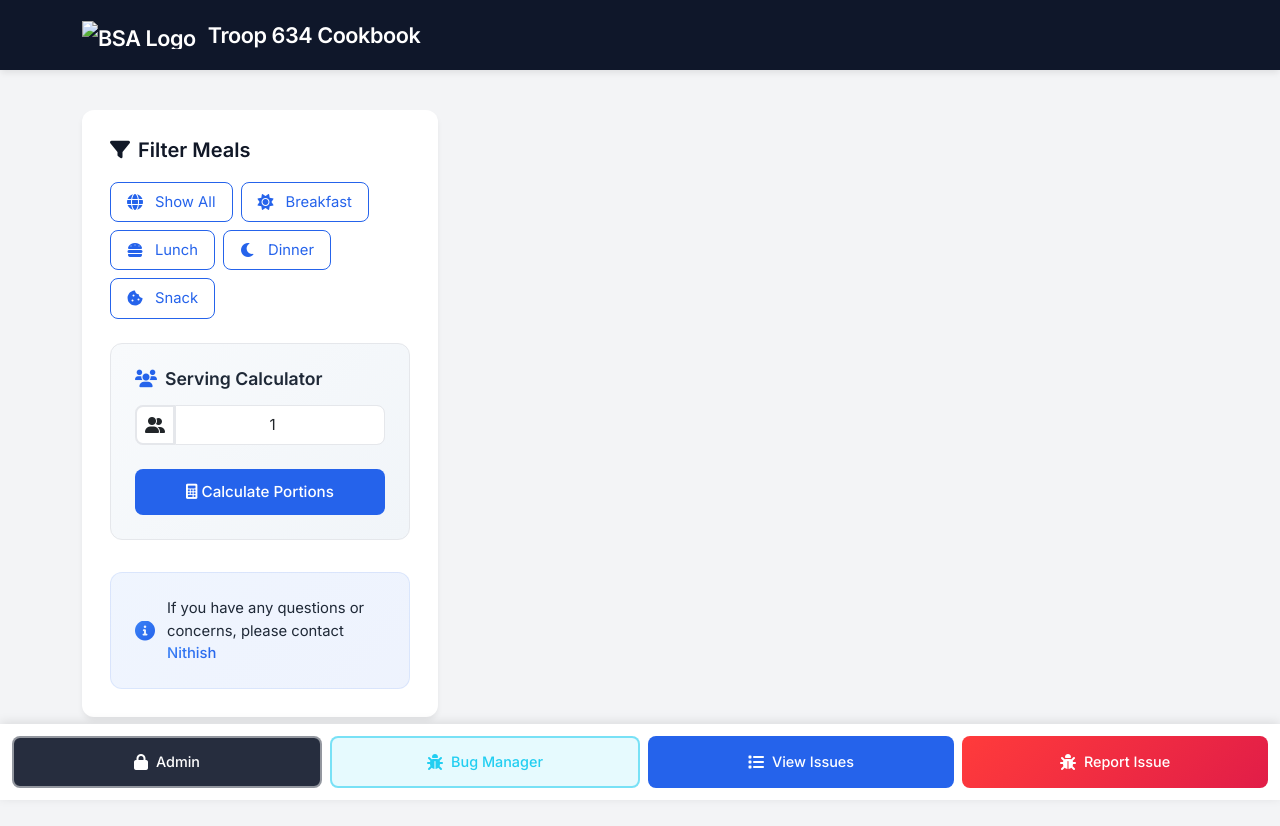
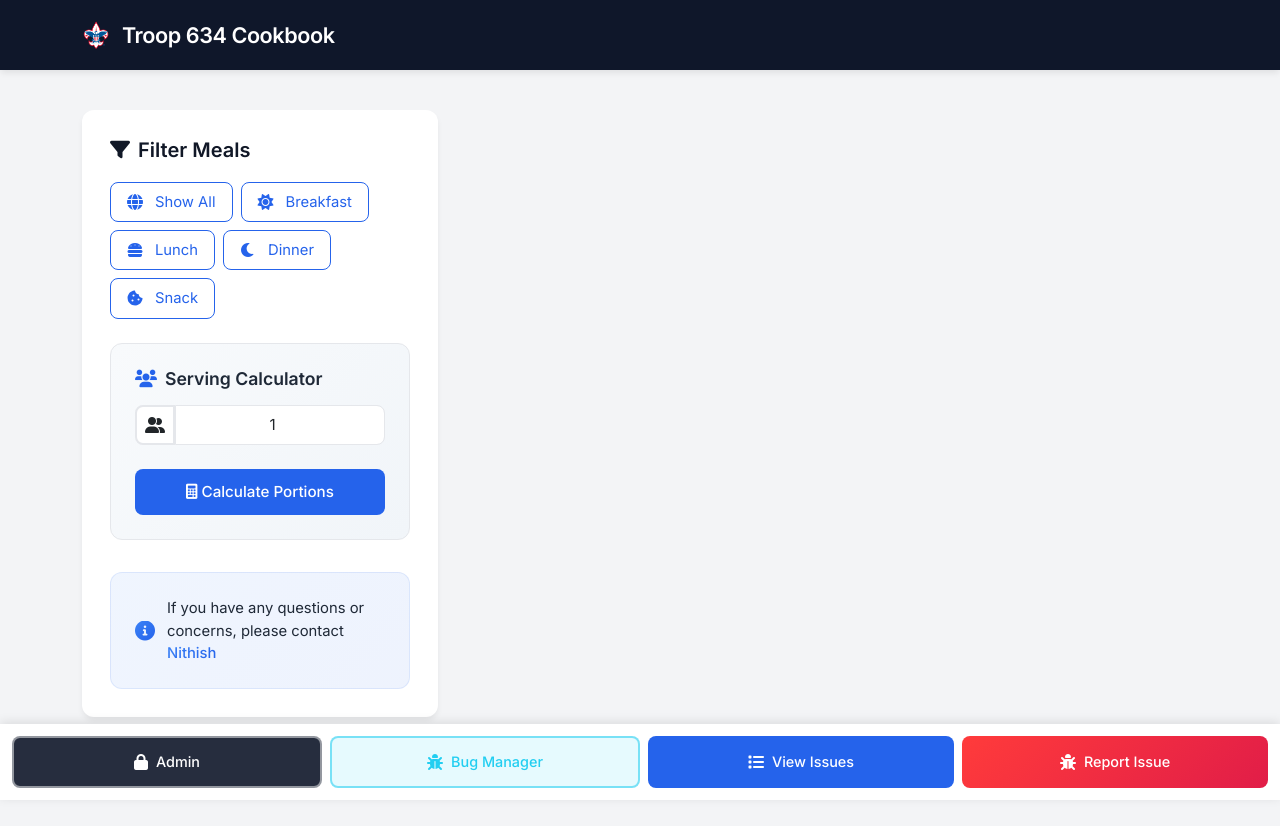
Before and after one commit to NithishKolaram/Troop-Cookbook, a website: page public/index.html in a window 1280 px wide. Drawn offline with nearby package versions, Linux system fonts and the light colour scheme; no server answers.

Commit message:
logo fix

```diff
--- a/public/index.html
+++ b/public/index.html
@@ -19,7 +19,7 @@
     <nav class="navbar navbar-expand-lg">
         <div class="container">
             <a class="navbar-brand" href="#">
-                <img src="Logo.webp" alt="BSA Logo" class="navbar-logo">
+                <img src="/Logo.webp" alt="BSA Logo" class="navbar-logo">
                 <span>Troop 634 Cookbook</span>
             </a>
         </div>
```
